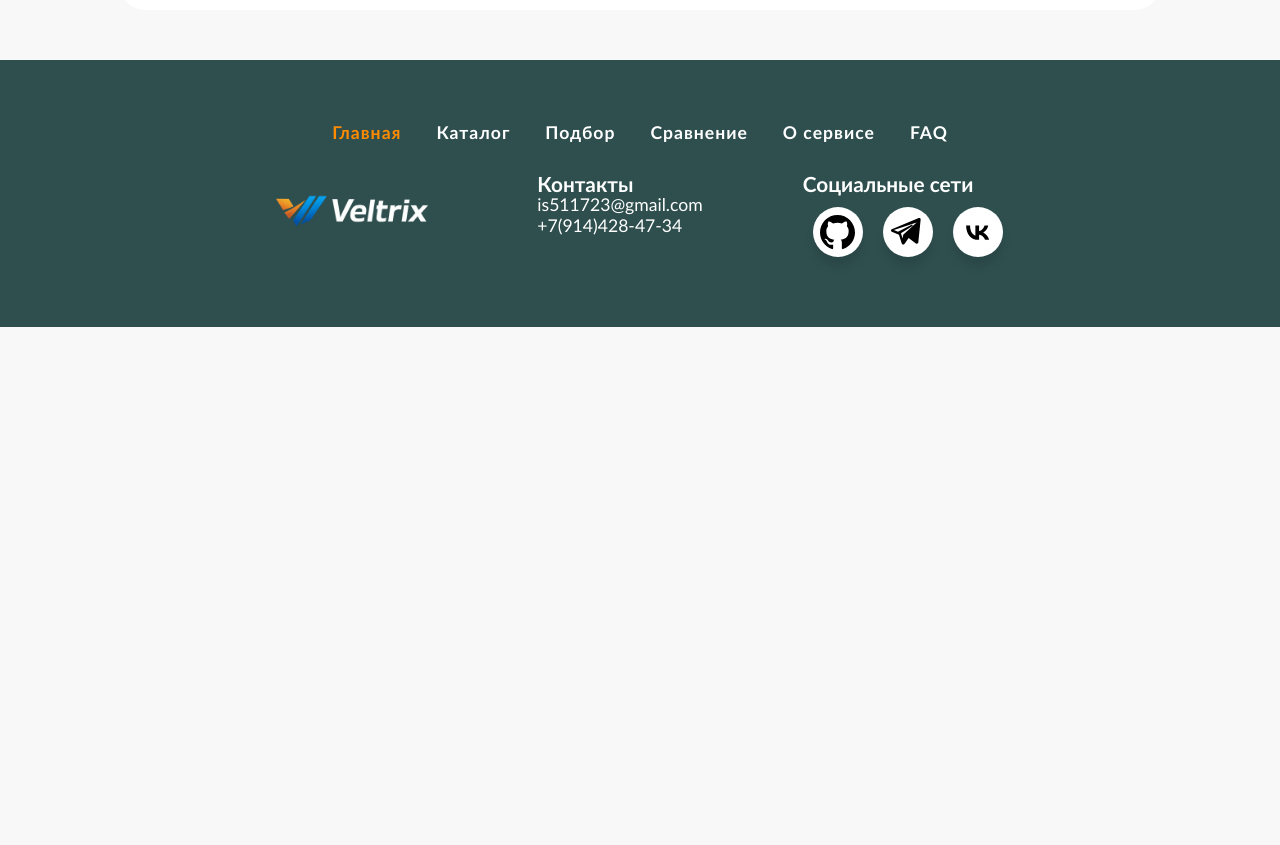
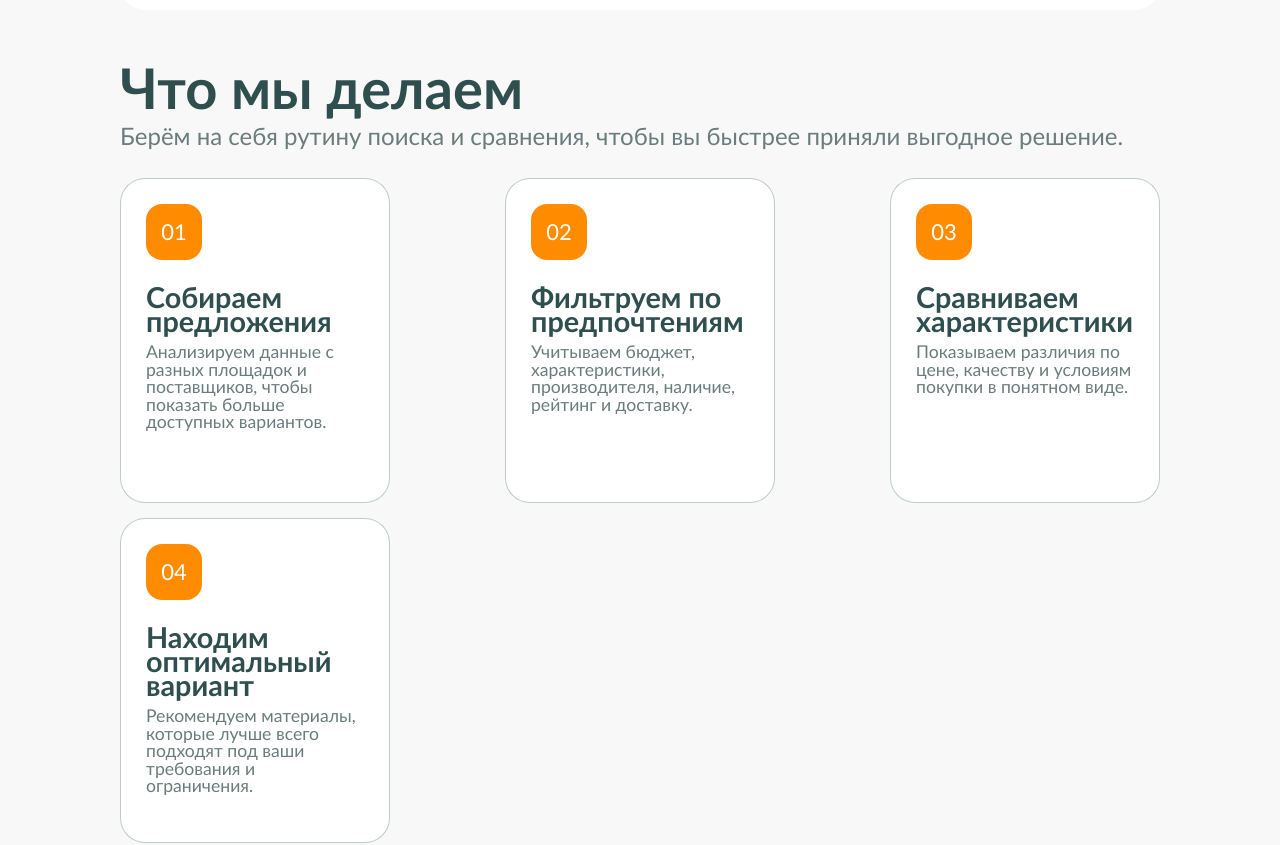
Before and after one commit to toopooriik/vertlix, a Next.js app in the folder frontend/: page / in a window 1280 px wide. Shown: the part 640-1485 px from the top of the page. Before the commit the page ends 967 px from the top, so only its background shows below. Built offline with nearby package versions, Linux system fonts and the light colour scheme.

Commit message:
feat(main): Создает и добавляет секцию "Что мы делаем" на главную страницу

```diff
--- a/frontend/app/page.tsx
+++ b/frontend/app/page.tsx
@@ -1,9 +1,10 @@
 import Hero from "@/components/sections/home/Hero";
+import About from "@/components/sections/home/About";
 export default function HomePage() {
     return (
         <main>
             <Hero/>
-
+            <About/>
         </main>
     );
 }
--- /dev/null
+++ b/frontend/components/sections/home/About/About.module.scss
@@ -0,0 +1,156 @@
+@use '@/styles/mixins' as *;
+@use '@/styles/variables' as *;
+
+.about {
+  &__content {
+    display: flex;
+    flex-direction: column;
+    max-width: 1320px;
+    width: 100%;
+    gap: 30px;
+  }
+
+  &__title {
+    font-size: 3.5rem;
+    line-height: 3.5rem;
+    margin-bottom: 8px;
+  }
+
+  &__description {
+    font-size: 1.5rem;
+    line-height: 1.5rem;
+  }
+
+  &__cards {
+    @include row-flex-between;
+    flex-wrap: wrap;
+    gap: 15px;
+  }
+
+  &__card {
+    @include border;
+    display: flex;
+    flex-direction: column;
+    gap: 25px;
+    background-color: $white;
+    max-width: 270px;
+    width: 100%;
+    height: 325px;
+    padding: 25px;
+    border-radius: 25px;
+    transition: background-color 0.3s ease;
+  }
+
+  &__card:hover {
+    background-color: $main-color;
+  }
+
+  &__card:hover &__name {
+    color: $white;
+  }
+
+  &__card:hover &__card_description {
+    color: $white;
+  }
+
+  &__card:hover &__account {
+    background-color: $white;
+    color: $alt-color;
+  }
+
+  &__account {
+    @include flex-centre;
+    width: 56px;
+    height: 56px;
+    background-color: $alt-color;
+    color: $white;
+    border-radius: 16px;
+    transition: background-color 0.3s ease, color 0.3s ease;
+
+    span {
+      font-size: 1.375rem;
+      line-height: 1.375rem;
+    }
+  }
+
+  &__card_text {
+    display: flex;
+    flex-direction: column;
+    gap: 10px;
+  }
+
+  &__name {
+    font-size: 1.8rem;
+    line-height: 1.5rem;
+    transition: color 0.3s ease;
+  }
+
+  &__card_description {
+    font-size: 1.1rem;
+    line-height: 1.1rem;
+    transition: color 0.3s ease;
+  }
+
+  @include adaptive(mobile) {
+
+    &__content {
+
+    }
+    &__title {
+
+    }
+    &__description {
+
+    }
+    &__cards {
+      @include flex-centre;
+    }
+    &__card {
+
+    }
+    &__account {
+
+    }
+    &__card_text {
+
+    }
+    &__name {
+
+    }
+    &__card_description {
+
+    }
+  }
+  @include adaptive(table) {
+
+    &__content {
+
+    }
+    &__title {
+
+    }
+    &__description {
+
+    }
+    &__cards {
+      @include flex-centre;
+
+
+    }
+    &__card {
+
+    }
+    &__account {
+
+    }
+    &__card_text {
+
+    }
+    &__name {
+
+    }
+    &__card_description {
+
+    }
+  }
+}
--- /dev/null
+++ b/frontend/components/sections/home/About/About.tsx
@@ -0,0 +1,57 @@
+import style from './About.module.scss';
+import Container from '@/components/layout/Container';
+import CardType from './types';
+const cards:CardType[] = [
+    {
+        id:1,
+        title: 'Собираем предложения',
+        description:'Анализируем данные с разных площадок и поставщиков, чтобы показать больше доступных вариантов.',
+    },
+    {
+        id:2,
+        title: 'Фильтруем по предпочтениям',
+        description:'Учитываем бюджет, характеристики, производителя, наличие, рейтинг и доставку.',
+    },
+    {
+        id:3,
+        title: 'Сравниваем характеристики',
+        description:'Показываем различия по цене, качеству и условиям покупки в понятном виде.',
+    },
+    {
+        id:4,
+        title: 'Находим оптимальный вариант',
+        description:'Рекомендуем материалы, которые лучше всего подходят под ваши требования и ограничения.',
+    },
+];
+
+export default function About(){
+    return(
+        <div className={style.about}>
+            <Container>
+                <div className={style.about__content}>
+                    <div>
+                        <h2 className={style.about__title}>Что мы делаем</h2>
+                        <p className={style.about__description}>Берём на себя рутину поиска и сравнения, чтобы вы быстрее приняли выгодное решение.</p>
+                    </div>
+                    <div className={style.about__cards}>
+                        {cards.map((item:CardType, index:number) => {
+                            return(
+                                <div className={style.about__card} key={item.id}>
+                                    <p className={style.about__account}>
+                                        <span>
+                                            0{index+1}
+                                        </span>
+                                    </p>
+                                    <div className={style.about__card_text}>
+                                        <h4 className={style.about__name}>{item.title}</h4>
+                                        <p className={style.about__card_description}>{item.description}</p>
+                                    </div>
+                                </div>
+                            )
+                        })}
+                    </div>
+                </div>
+            </Container>
+        </div>
+    )
+}
--- /dev/null
+++ b/frontend/components/sections/home/About/index.ts
@@ -0,0 +1 @@
+export { default } from './About';
--- /dev/null
+++ b/frontend/components/sections/home/About/types.ts
@@ -0,0 +1,5 @@
+export default interface CardType{
+    id:number,
+    title: string,
+    description: string,
+}
```
